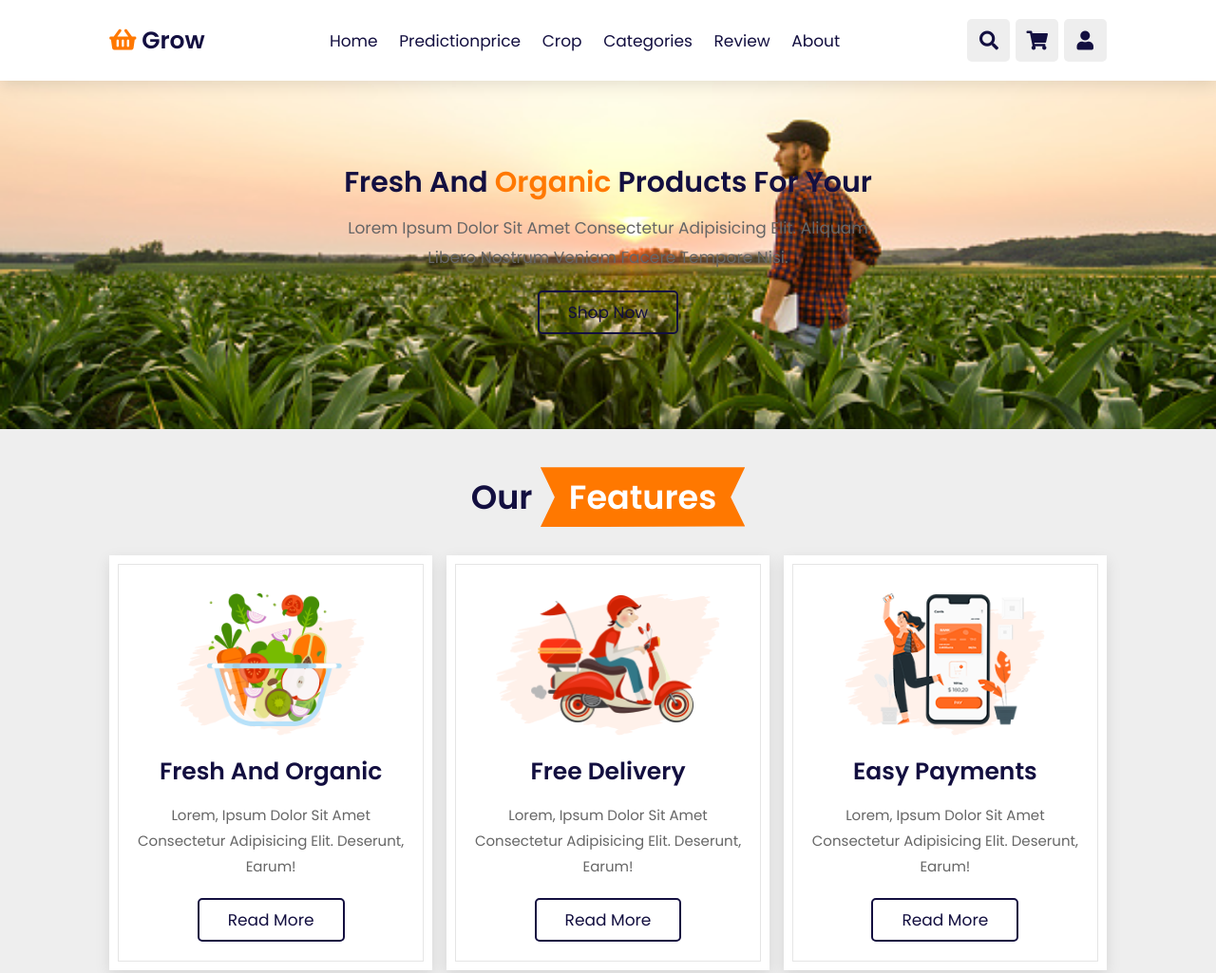
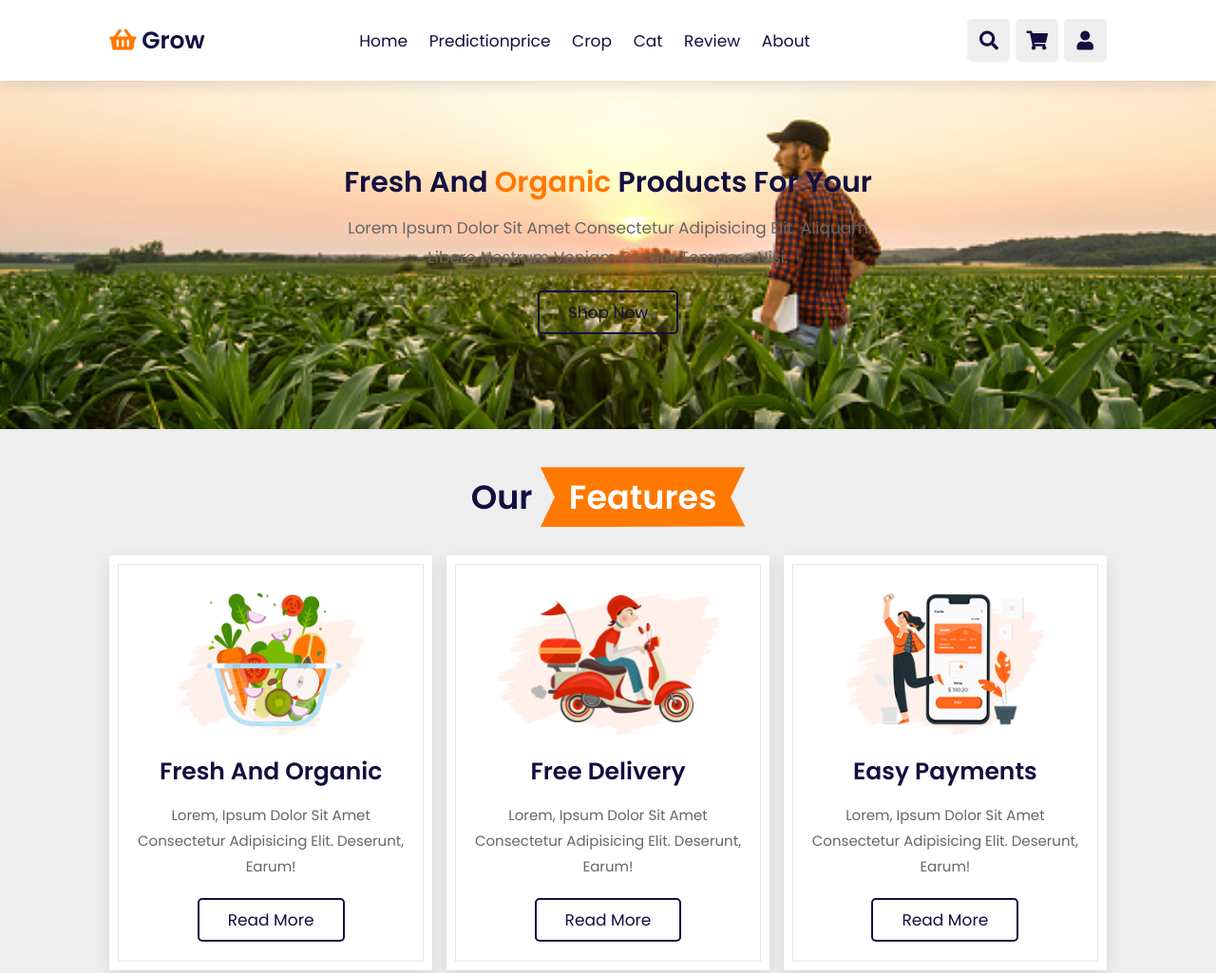
Before and after one commit to younus20/grow.github.io, a plain HTML site: page index.html in a window 1280 px wide. Shown: the top 1025 px of the page at 95% size. Drawn offline with nearby package versions, Linux system fonts and the light colour scheme.

Commit message:
Update index.html

```diff
--- a/index.html
+++ b/index.html
@@ -27,7 +27,7 @@
         <a href="#home">home</a>
         <a href="#features">predictionprice</a>
         <a href="#products">crop</a>
-        <a href="#categories">categories</a>
+        <a href="#categories">cat</a>
         <a href="#review">review</a>
         <a href="#blogs">about</a>
     </nav>
```
